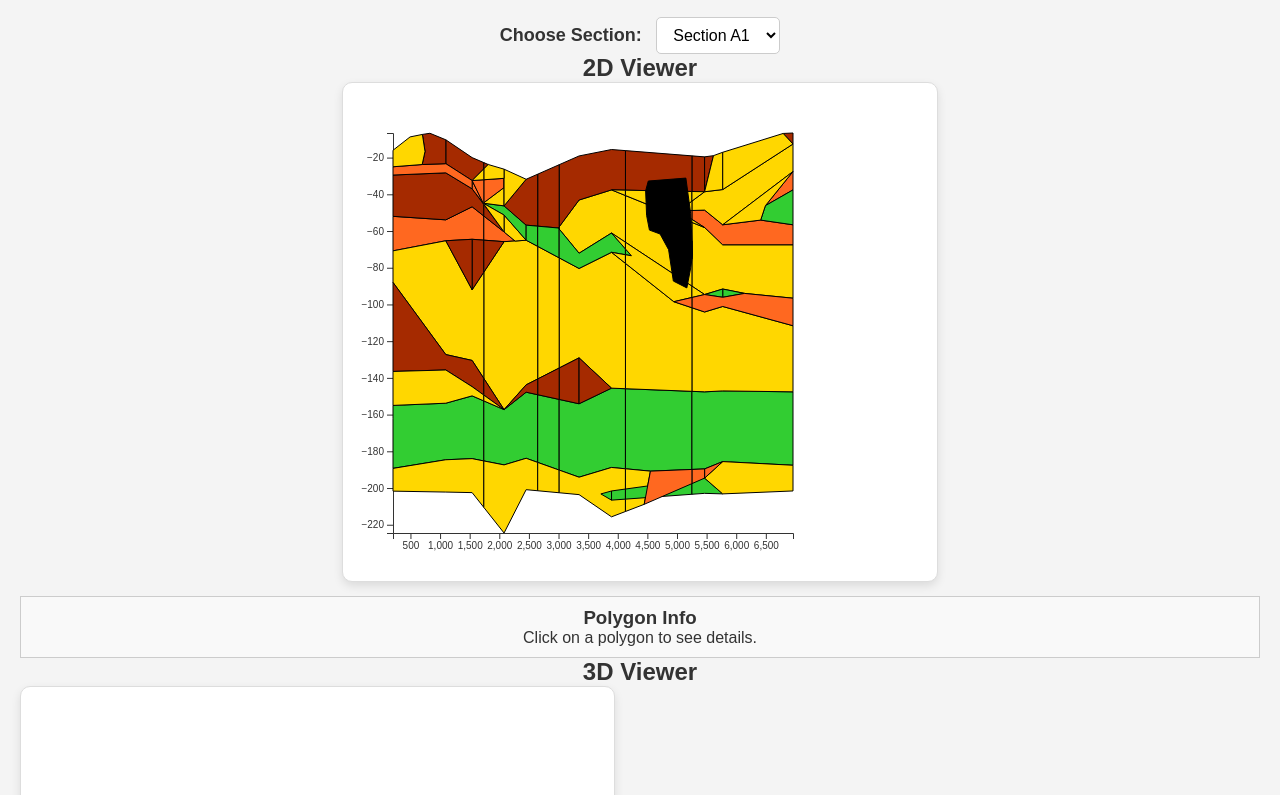
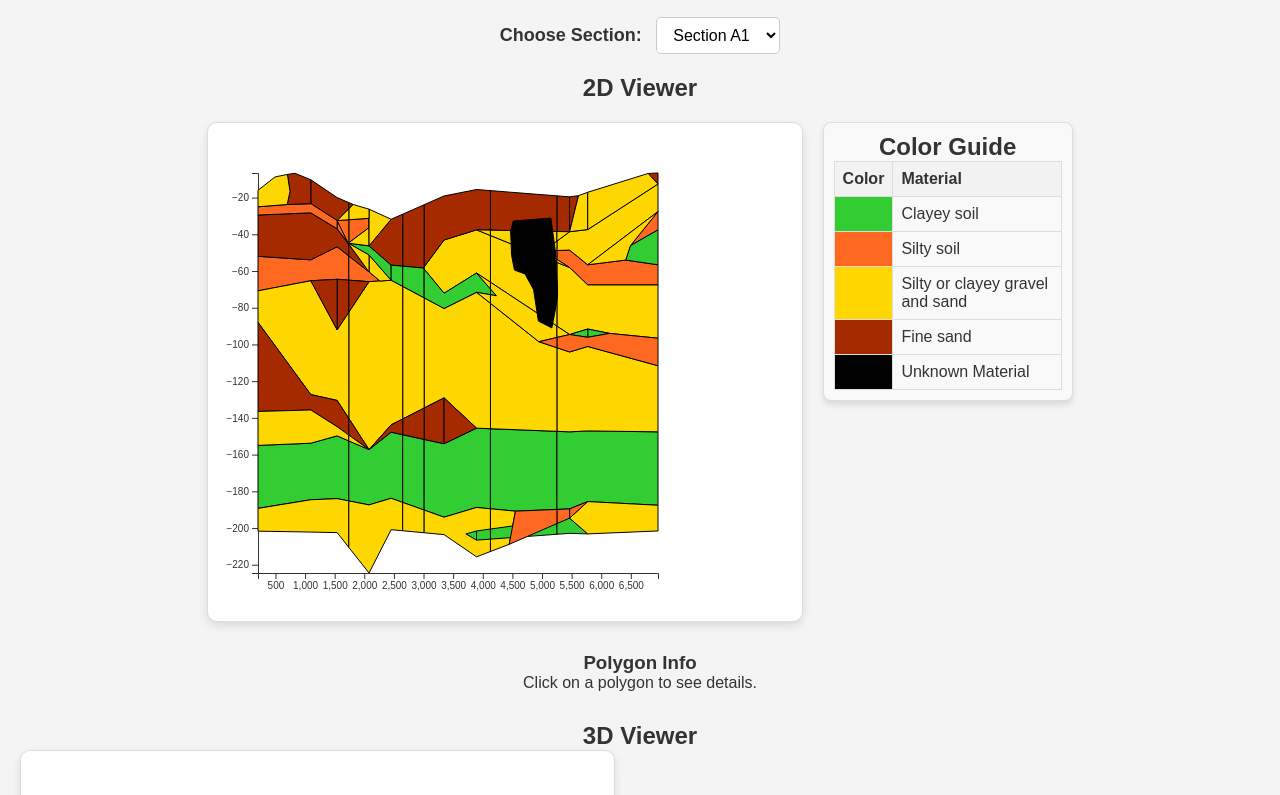
Before and after one commit to hualamchicuong/2D-3D-Javascript, a website: page index.html in a window 1280 px wide. Shown: the part 51-846 px from the top of the page. Drawn offline with nearby package versions, Linux system fonts and the light colour scheme.

Commit message:
add legend table, fix css

```diff
--- a/index.html
+++ b/index.html
@@ -22,15 +22,28 @@
     <select id="sectionSelect"></select>
 
     <!-- <div id="container"> -->
+        <h2>2D Viewer</h2>
+        <div id="container2D">
+            <svg id="viewer2D"></svg>
 
-        <h2>2D Viewer</h2>
-        <svg id="viewer2D"></svg>
-        <div id="polygonInfo" style="margin-top: 10px; padding: 10px; border: 1px solid #ccc; background: #f9f9f9;">
+            <div id="legendContainer">
+                <h2>Color Guide</h2>
+                <table id="legendTable">
+                    <thead>
+                        <tr>
+                            <th>Color</th>
+                            <th>Material</th>
+                        </tr>
+                    </thead>
+                    <tbody></tbody>
+                </table>
+            </div>
+        </div>
+        <div id="polygonInfo">
             <h3>Polygon Info</h3>
             <p>Click on a polygon to see details.</p>
         </div>
 
-    </div>
     <h2>3D Viewer</h2>
     <canvas id="viewer3D"></canvas>
 
--- a/script.js
+++ b/script.js
@@ -27,6 +27,8 @@ document.addEventListener("DOMContentLoaded", async function() {
 
         const section = sections.find(s => s.sectionName === sectionName);
         if (!section) return;
+
+        // if (!section.symbol && !section.symbolDescription) return;
 
         const width = 500, height = 500;
 
@@ -71,8 +73,6 @@ document.addEventListener("DOMContentLoaded", async function() {
                 .call(yAxis);
         }
 
-
-
         // Choose polygon when user click
         svg.selectAll("polygon")
             .data(section.polygons)
@@ -89,8 +89,8 @@ document.addEventListener("DOMContentLoaded", async function() {
                 // Show the information of that polygon
                 infoBox.html(`
                     <h3>Polygon Info</h3>
-                    <p><b>Symbol:</b> ${polygon.symbol}</p>
-                    <p><b>Symbol Description:</b> ${polygon.symbolDescription}</p>
+                    <p><b>Symbol:</b> ${polygon.symbol ?? "No data"}</p>
+                    <p><b>Symbol Description:</b> ${polygon.symbolDescription ?? "No data"}</p>
                 `);
             })
             .on("mouseout", function () {
@@ -212,6 +212,42 @@ document.addEventListener("DOMContentLoaded", async function() {
         animate();
     }
 
+    async function generateLegend() {
+        const dataUrl = "CS Example Data File.json"; // Đổi thành đường dẫn file JSON
+        const jsonData = await fetch(dataUrl).then(res => res.json());
+
+        const sections = jsonData.polygonsBySection;
+        const legendTable = document.querySelector("#legendTable tbody");
+
+        let materials = new Map();
+
+        // Duyệt qua tất cả polygons để lấy màu sắc và mô tả vật liệu
+        sections.forEach(section => {
+            section.polygons.forEach(polygon => {
+                if (!materials.has(polygon.color)) {
+                    materials.set(polygon.color, polygon.symbolDescription ?? "Unknown Material");
+                }
+            });
+        });
+
+        // Xóa nội dung cũ trước khi cập nhật mới
+        legendTable.innerHTML = "";
+
+        // Thêm dữ liệu vào bảng
+        materials.forEach((description, color) => {
+            let row = document.createElement("tr");
+            row.innerHTML = `
+                <td style="background: #${color}; width: 50px;"></td>
+                <td>${description}</td>
+            `;
+            legendTable.appendChild(row);
+        });
+    }
+
+    // Gọi hàm khi trang load
+    generateLegend();
+
+
     draw3D(sections[0].sectionName);
 
     draw2D(sections[0].sectionName);
--- a/style.css
+++ b/style.css
@@ -26,6 +26,7 @@ label {
 
 #sectionSelect {
     padding: 8px 12px;
+    margin-bottom: 20px;
     font-size: 16px;
     border: 1px solid #ccc;
     border-radius: 5px;
@@ -70,13 +71,47 @@ label {
     background: #ffffff;
 }
 
-/* Responsive Design */
-@media (max-width: 1000px) {
-    #container {
-        flex-direction: column;
-    }
 
-    #viewer2D, #viewer3D {
-        width: 100%;
-    }
+/* Bố cục chứa 2D Viewer và Legend */
+#container2D {
+    display: flex;
+    align-items: flex-start; /* Căn top */
+    gap: 20px; /* Khoảng cách giữa 2D Viewer và Legend */
+    margin-top: 20px;
+    justify-content: center;
+
 }
+
+/* Cấu hình cho bảng Legend */
+#legendContainer {
+    width: 250px;
+    border: 1px solid #ddd;
+    padding: 10px;
+    background: #f9f9f9;
+    border-radius: 8px;
+    box-shadow: 0px 4px 6px rgba(0, 0, 0, 0.1);
+}
+#polygonInfo {
+    padding-bottom: 30px;
+    padding-top: 30px;
+
+}
+
+#legendTable {
+    width: 100%;
+    border-collapse: collapse;
+}
+
+#legendTable th, #legendTable td {
+    border: 1px solid #ddd;
+    padding: 8px;
+    text-align: left;
+}
+
+#legendTable th {
+    background: #f2f2f2;
+}
+
+#legendTable td:first-child {
+    width: 50px;
+}
```
